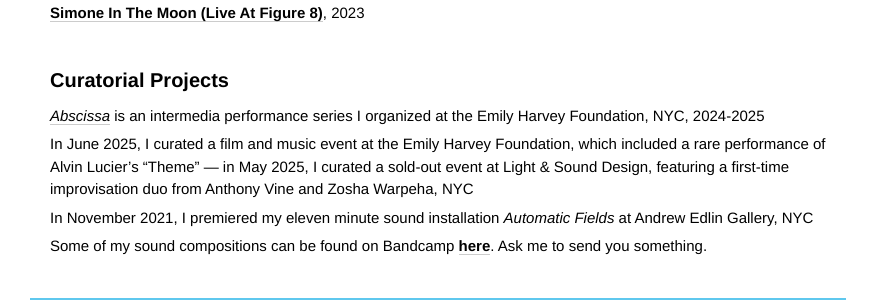
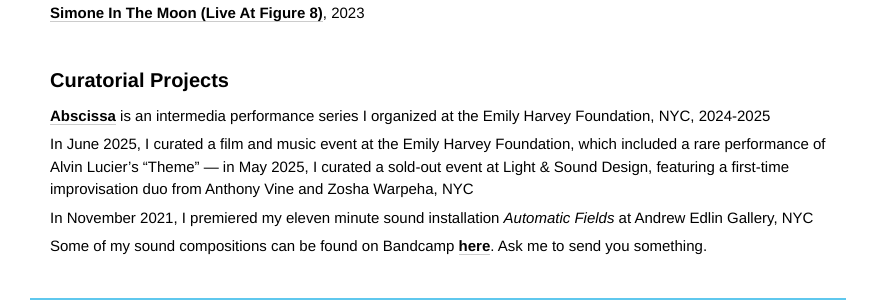
Before and after one commit to minicreative/maxlevin.me, a Jekyll site: the page built from index.md, in a window 1280 px wide. Shown: the part 653-953 px from the top of the page, without its empty margins (0-879 px from the left). Built offline with Jekyll 4.4.1, drawn with Linux system fonts in a browser that asks for light colours.

```diff
--- a/index.md
+++ b/index.md
@@ -203,7 +203,7 @@ sections:
     image: "/uploads/Screen%20Shot%202024-04-04%20at%204.21.52%20PM.png"
 - title: Curatorial Projects
   items:
-  - description: "[*Abscissa*](/pages/abscissa/) is an intermedia performance series
+  - description: "**[Abscissa](/pages/abscissa/)** is an intermedia performance series
       I organized at the Emily Harvey Foundation, NYC, 2024-2025"
   - description: In June 2025, I curated a film and music event at the Emily Harvey
       Foundation, which included a rare performance of Alvin Lucier’s “Theme” — in
```
